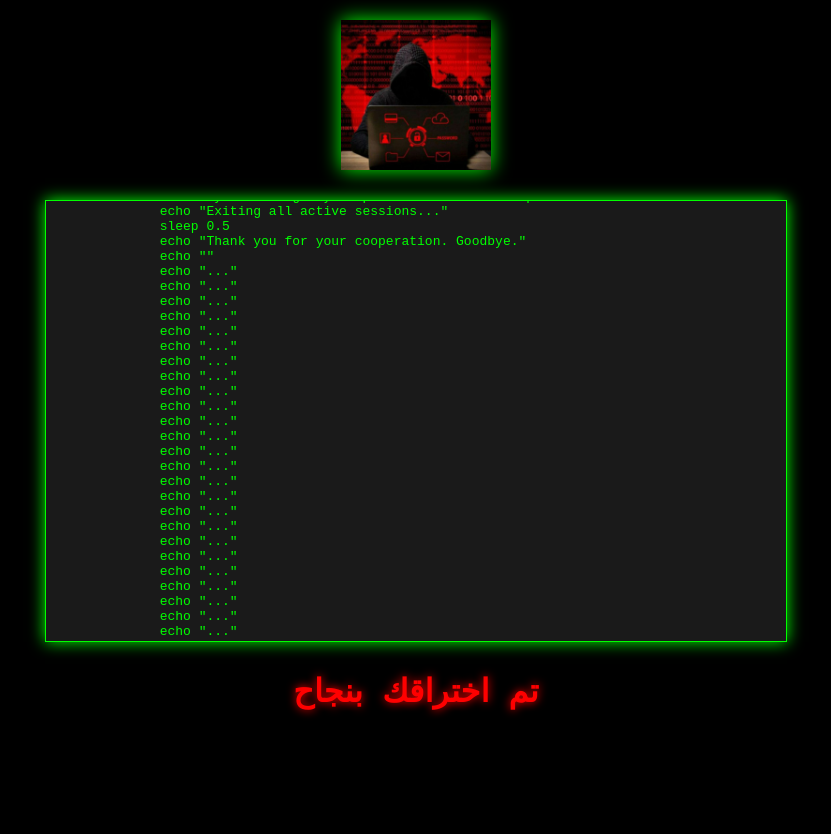
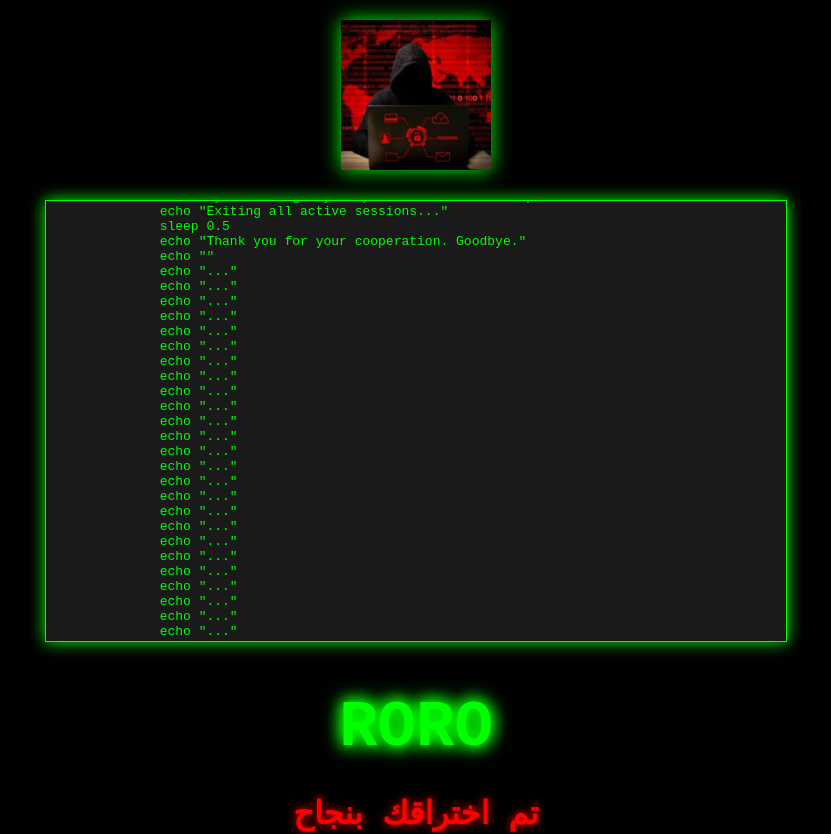
Before and after one commit to Aneesalmaqrai/RoRo, a plain HTML site: page index.html in a window 1280 px wide. Shown: the whole page, without its empty margins (224-1055 px from the left). Drawn offline with Linux system fonts and the light colour scheme.

Commit message:
index.html

```diff
--- a/index.html
+++ b/index.html
@@ -62,6 +62,19 @@
             animation: glitch 1s infinite alternate; /* تأثير اهتزاز/خلل */
             margin-top: 30px; /* مسافة بعد الأكواد */
         }
+
+        .center-roro {
+            font-size: 4em; /* Make it large */
+            font-weight: bold;
+            color: #0F0; /* Green like the terminal */
+            text-shadow: 0 0 15px #0F0; /* Glow effect */
+            margin-top: 50px; /* Space it from other elements */
+            text-align: center; /* Center the text */
+            width: 100%; /* Ensure it takes full width for centering */
+            box-sizing: border-box;
+            filter: drop-shadow(0 0 8px #0F0); /* A subtle overall glow */
+        }
+
 
         /* حركة الأكواد من الأعلى للأسفل */
         @keyframes scroll-down {
@@ -205,6 +218,10 @@
         </pre>
     </div>
 
+    <div class="center-roro">
+        RORO
+    </div>
+
     <div class="success-message">
         تم اختراقك بنجاح
     </div>
```
